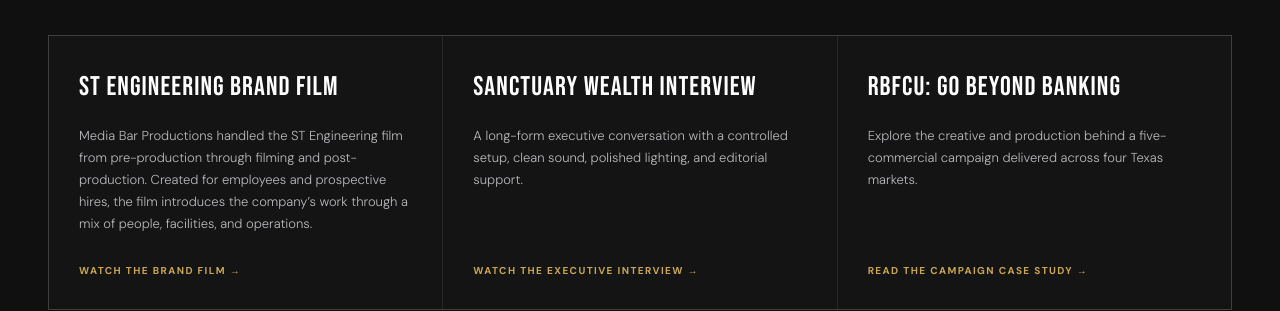
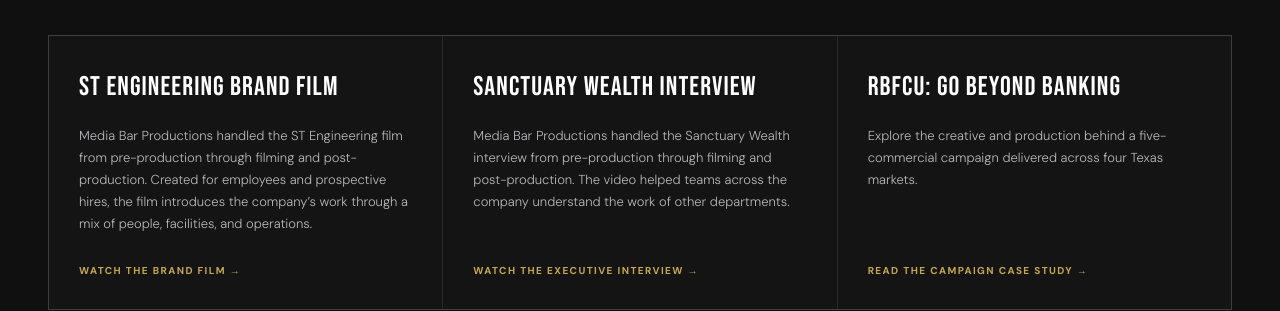
Before and after one commit to amigos2177/mediabar-website, a Next.js app: page /video-production/corporate in a window 1280 px wide. Shown: the part 3740-4051 px from the top of the page. Built offline with nearby package versions, Linux system fonts and the light colour scheme; no server answers; a web font is replaced by a local one.

Commit message:
Add approved Sanctuary Wealth corporate example

```diff
--- a/app/video-production/corporate/page.tsx
+++ b/app/video-production/corporate/page.tsx
@@ -370,7 +370,7 @@ export default function CorporatePage() {
               </Link>
               <Link className="corp-pathway" href="/work/watch/sanctuary-wealth-interview">
                 <h3>Sanctuary Wealth Interview</h3>
-                <p>A long-form executive conversation with a controlled setup, clean sound, polished lighting, and editorial support.</p>
+                <p>Media Bar Productions handled the Sanctuary Wealth interview from pre-production through filming and post-production. The video helped teams across the company understand the work of other departments.</p>
                 <span>Watch the executive interview →</span>
               </Link>
               <Link className="corp-pathway" href="/work/rbfcu-go-beyond-banking">
```
